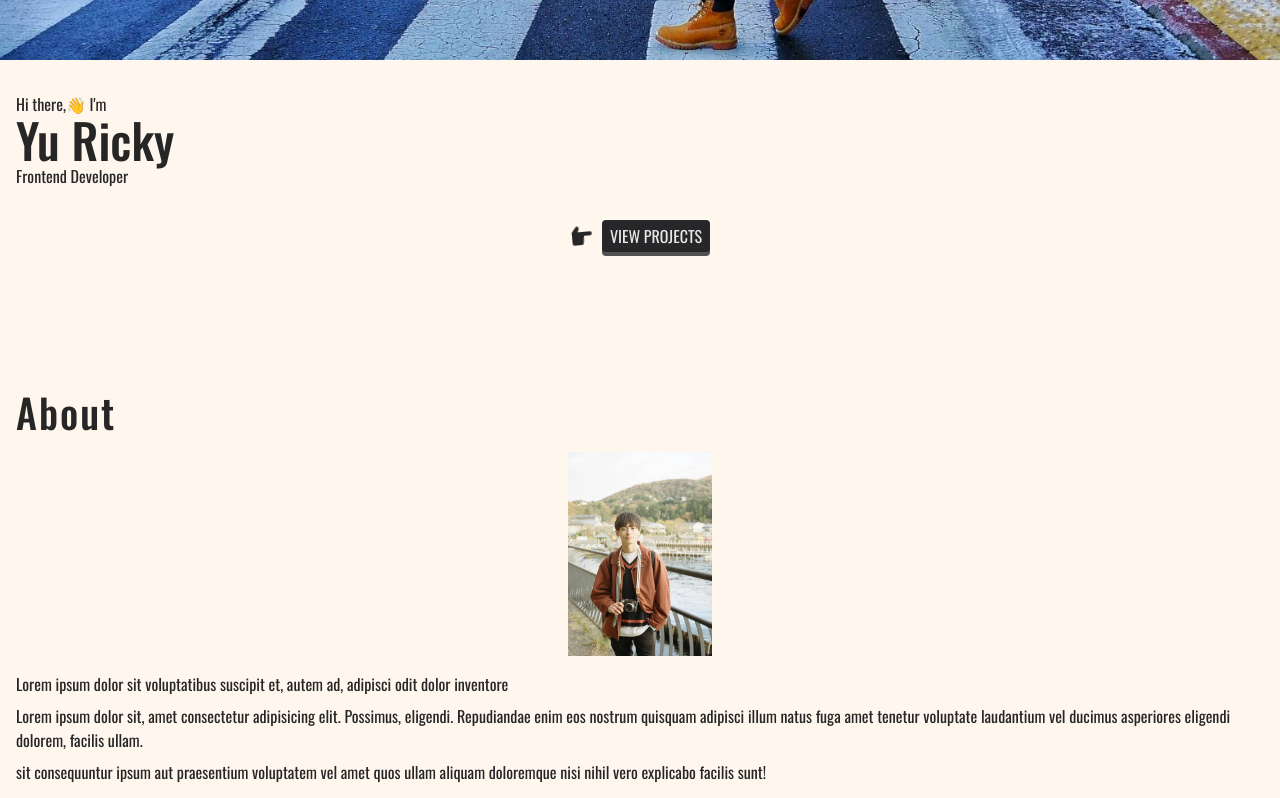
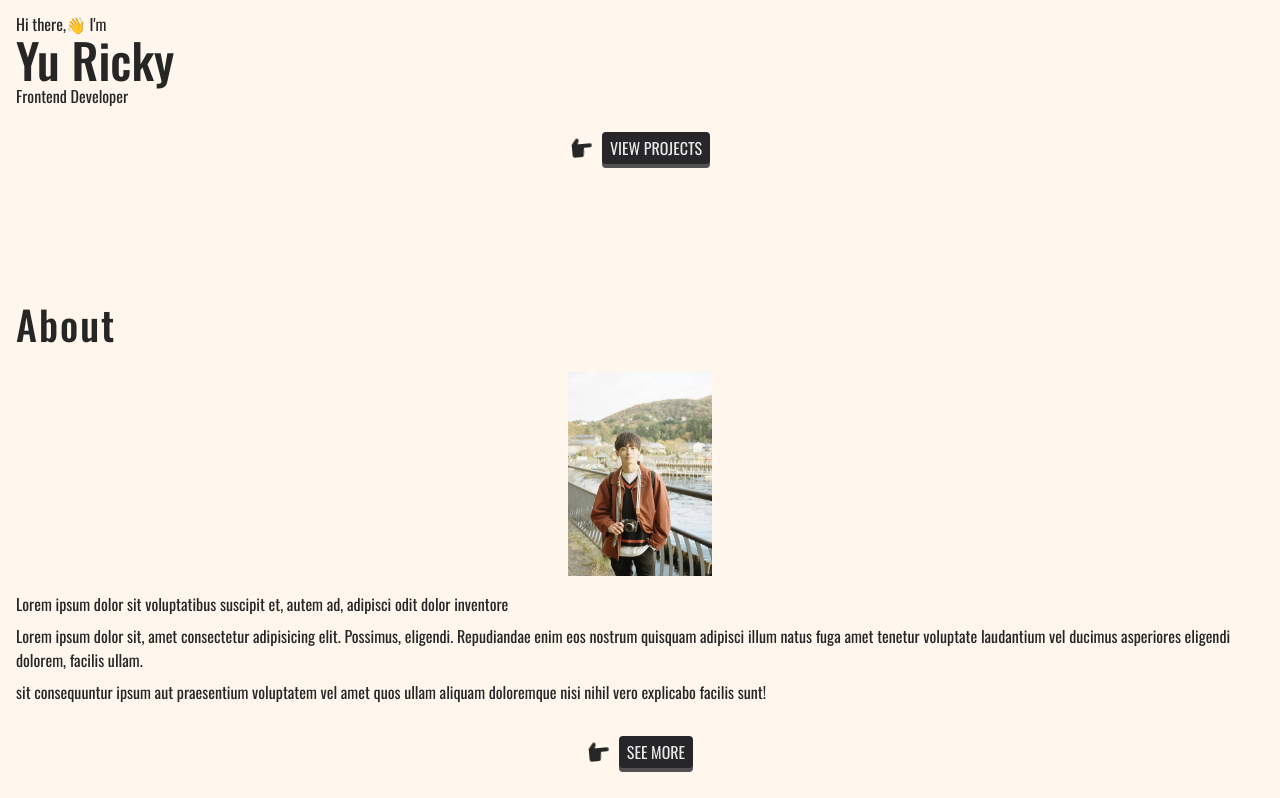
Before and after one commit to yuRicky09/my-portfolio, a Vue app: page / in a window 1280 px wide. Shown: the part 940-1738 px from the top of the page. Built offline with nearby package versions, Linux system fonts and the light colour scheme.

Commit message:
新增footer

```diff
--- a/src/App.vue
+++ b/src/App.vue
@@ -1,14 +1,18 @@
 <template>
   <TheNavigation :is-dark-mode="isDarkMode" />
-  <div class="pt-[66px]">
-    <main class="px-4 py-20">
+  <div class="pt-[66px]"></div>
+  <div class="px-4">
+    <main>
       <router-view></router-view>
     </main>
+    <TheFooter />
   </div>
 </template>
 
 <script setup>
 import TheNavigation from "@/components/TheNavigation.vue";
+import TheFooter from "@/components/TheFooter.vue";
+
 const isDarkMode = checkThemeMode();
 
 function checkThemeMode() {
--- /dev/null
+++ b/src/components/TheFooter.vue
@@ -0,0 +1,26 @@
+<template>
+  <footer class="grid place-items-center gap-4 py-10">
+    <div class="flex items-center gap-4">
+      <a
+        href="https://github.com/yuRicky09"
+        target="_blank"
+        class="hover:opacity-80"
+      >
+        <GithubIcon />
+      </a>
+      <a
+        href="https://www.frontendmentor.io/profile/yuRicky09"
+        target="_blank"
+        class="hover:opacity-80"
+      >
+        <FrontendMentorIcon />
+      </a>
+    </div>
+    <span>&#169; 2022 Yu Ricky. All Rights Reserved.</span>
+  </footer>
+</template>
+
+<script setup>
+import GithubIcon from "@/assets/images/svg/bxl-github.svg";
+import FrontendMentorIcon from "@/assets/images/svg/frontendmentor.svg";
+</script>
--- a/src/components/contact/ContactForm.vue
+++ b/src/components/contact/ContactForm.vue
@@ -1,7 +1,7 @@
 <template>
   <div>
-    <div class="mb-8 flex flex-col gap-4">
-      <h2>Contact Me</h2>
+    <div class="mb-8 flex flex-col">
+      <h2 class="section-title">Contact Me</h2>
       <p>
         Lorem, ipsum dolor sit amet consectetur adipisicing elit. Animi officia
         dolorem itaque.
--- a/src/components/home/AboutBrief.vue
+++ b/src/components/home/AboutBrief.vue
@@ -1,6 +1,6 @@
 <template>
-  <section class="section py-4">
-    <h2 class="mb-4">About</h2>
+  <section class="section">
+    <h2 class="section-title">About</h2>
     <div class="grid grid-cols-1 justify-items-center gap-4">
       <div>
         <img
@@ -24,14 +24,14 @@
           sit consequuntur ipsum aut praesentium voluptatem vel amet quos ullam
           aliquam doloremque nisi nihil vero explicabo facilis sunt!
         </p>
-        <ViewMore>
+        <SeeMoreLink>
           <router-link to="#" class="btn">See More</router-link>
-        </ViewMore>
+        </SeeMoreLink>
       </div>
     </div>
   </section>
 </template>
 
 <script setup>
-import ViewMore from "@/components/Home/ViewMore.vue";
+import SeeMoreLink from "@/components/home/SeeMoreLink.vue";
 </script>
--- a/src/components/home/HeroImage.vue
+++ b/src/components/home/HeroImage.vue
@@ -4,20 +4,20 @@
       <img src="../../assets/images/hero-image.JPG" alt="Yu Ricky Image" />
     </div>
     <div>
-      <div class="mb-8">
+      <div>
         <p>Hi there,👋 I'm</p>
         <h1>Yu Ricky</h1>
         <p>Frontend Developer</p>
+        <SeeMoreLink>
+          <router-link to="#" class="btn">View Projects</router-link>
+        </SeeMoreLink>
       </div>
-      <ViewMore>
-        <router-link to="#" class="btn">View Projects</router-link>
-      </ViewMore>
     </div>
   </section>
 </template>
 
 <script setup>
-import ViewMore from "@/components/Home/ViewMore.vue";
+import SeeMoreLink from "@/components/home/SeeMoreLink.vue";
 import { useScrollReveal } from "@/composables/useScrollReveal";
 
 useScrollReveal(".hero-image", {
--- a/src/components/home/ViewMore.vue
+++ b/src/components/home/SeeMoreLink.vue
@@ -1,5 +1,5 @@
 <template>
-  <div class="my-2 flex items-center justify-center gap-2">
+  <div class="my-6 flex items-center justify-center gap-2">
     <HandRightIcon class="animate-shake" />
     <slot></slot>
   </div>
--- a/src/index.css
+++ b/src/index.css
@@ -35,6 +35,10 @@
     @apply mb-28;
   }
 
+  .section-title {
+    @apply my-6;
+  }
+
   html.sr .load-hidden {
     @apply invisible;
   }
--- a/src/views/Home.vue
+++ b/src/views/Home.vue
@@ -2,9 +2,12 @@
   <div>
     <HeroImage />
     <AboutBrief />
-    <section class="section">
-      <h2 class="mb-4">Recent Project</h2>
+    <section class="section flex flex-col">
+      <h2 class="section-title">Recent Project</h2>
       <ProjectList />
+      <SeeMoreLink>
+        <router-link to="#" class="btn">See More</router-link>
+      </SeeMoreLink>
     </section>
     <div>
       <ContactForm />
@@ -17,4 +20,5 @@ import HeroImage from "@/components/home/HeroImage.vue";
 import AboutBrief from "@/components/home/AboutBrief.vue";
 import ProjectList from "@/components/projects/ProjectList.vue";
 import ContactForm from "@/components/contact/ContactForm.vue";
+import SeeMoreLink from "@/components/home/SeeMoreLink.vue";
 </script>
```
Also changed, not shown: src/assets/images/svg/frontendmentor.svg (added).
